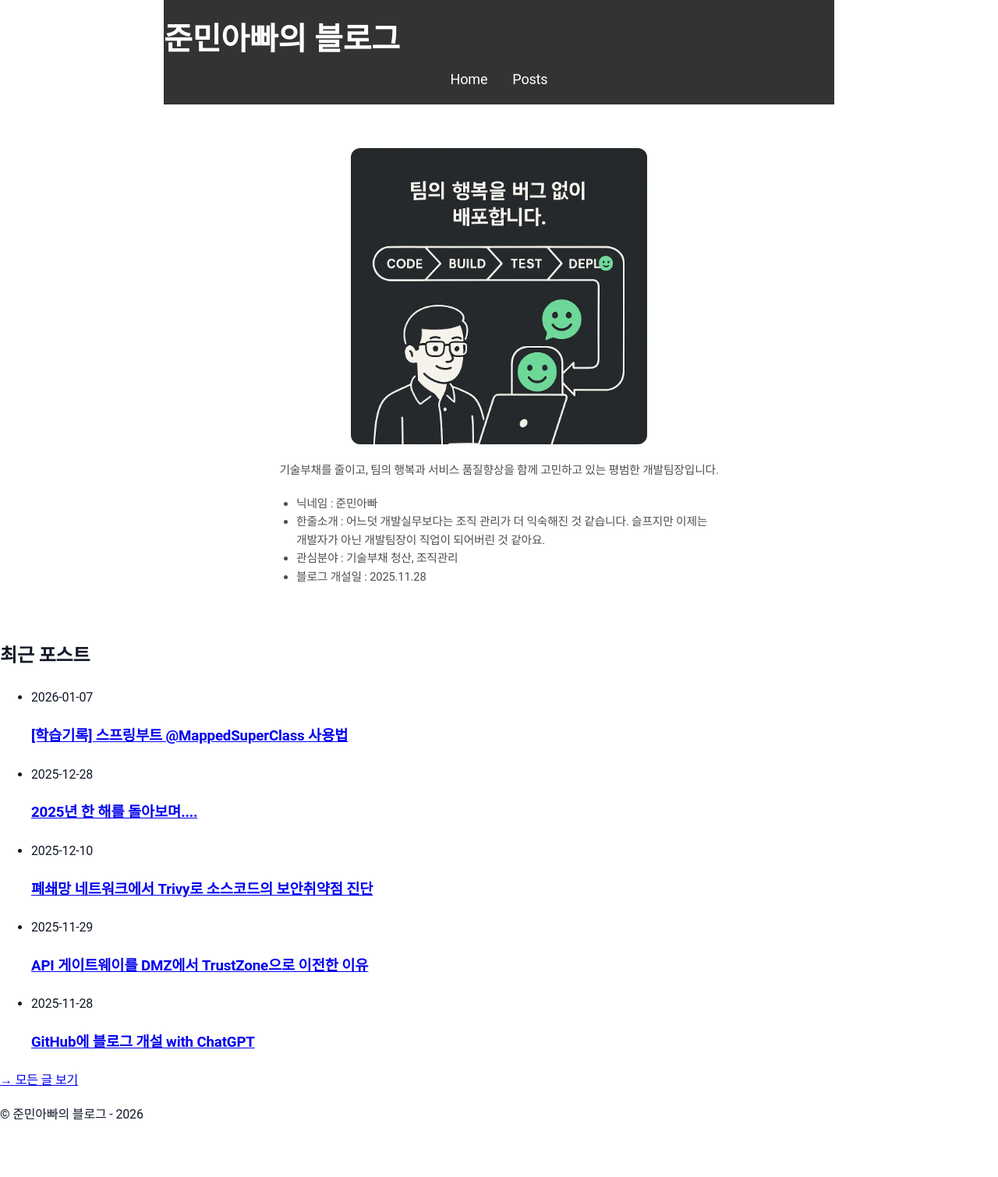
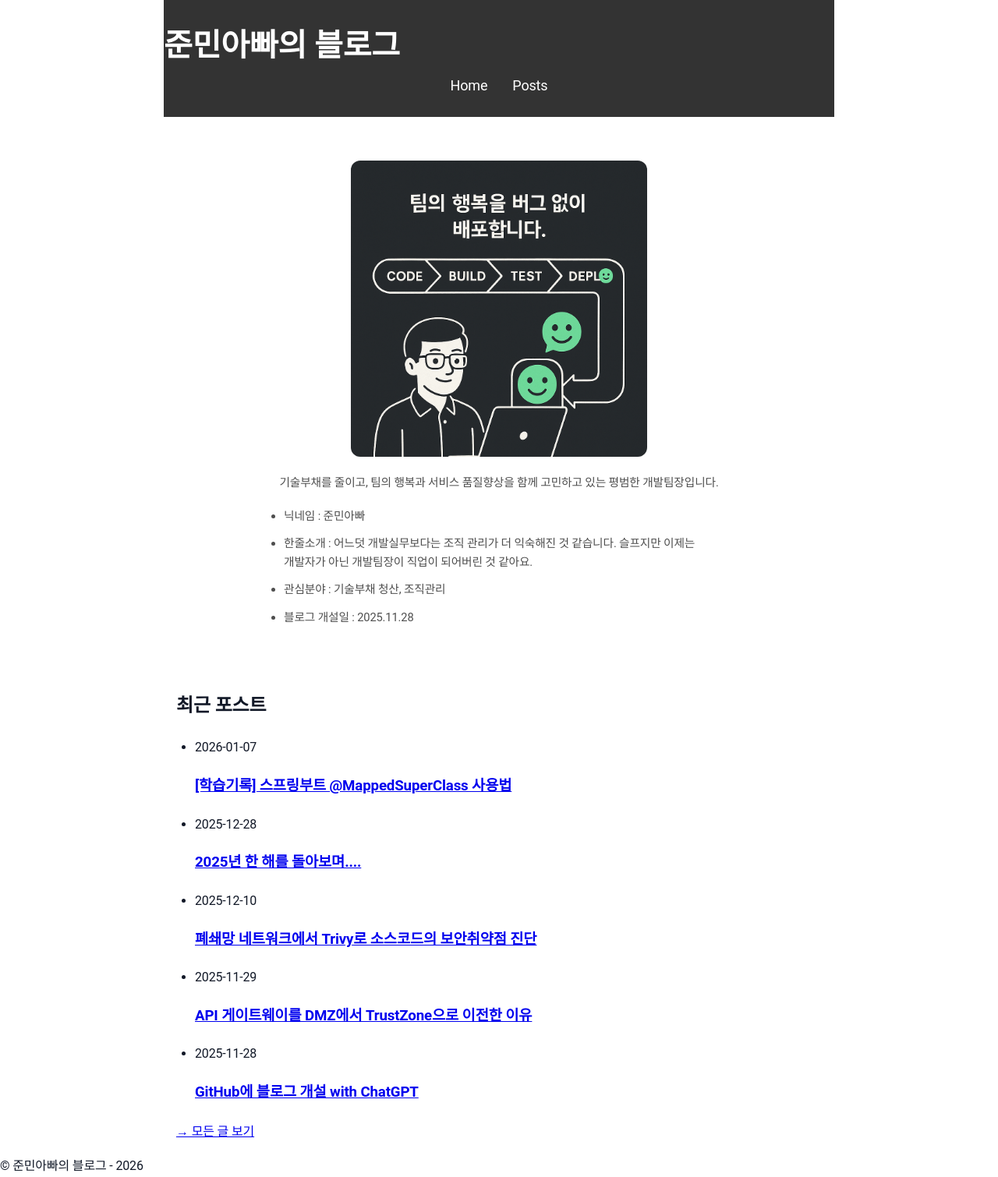
Before and after one commit to sanghoon-lee/sanghoon-lee.github.io, a Jekyll site: the page built from index.md, in a window 1280 px wide. Shown: the whole page at 78% size. Built offline with Jekyll 4.4.1, drawn with Linux system fonts in a browser that asks for light colours; before the commit the page ends 1444 px from its top, so only the background shows below that.

Commit message:
main.scss 수정

```diff
--- a/assets/main.scss
+++ b/assets/main.scss
@@ -7,7 +7,7 @@
    ========================= */
 
 :root{
-  --content-max: 860px;
+  --content-max: 860px;  /* 본문 최대 폭 */
   --text: #111827;
   --muted: #6b7280;
   --bg: #ffffff;
@@ -38,9 +38,10 @@ body{
   background-color: #333; /* 전체 배경을 검정색으로 */
   color: #fff;
   width: 100%;
+  padding: 1.5rem 0; /* 여백 추가 */
+  text-align: left;
+  margin: 0 auto;
   max-width: var(--content-max); /* 본문과 동일한 폭 */
-  margin: 0 auto;
-  padding: 1rem 0; /* 여백 추가 */
 }
 
 .site-title {
@@ -58,8 +59,9 @@ body{
 /* 네비게이션 메뉴 */
 .site-nav {
   display: flex;
-  justify-content: center; /* 메뉴 중앙 정렬 */
+  justify-content: center; /* 메뉴 항목을 중앙으로 배치 */
   padding: 0;
+  width: 100%; /* 메뉴가 전체 폭을 차지 */
 }
 
 .site-nav a {
@@ -92,6 +94,29 @@ body{
   margin: 1.5rem 0;
   color: #fff; /* 포스트 제목 색상 */
   text-align: left; /* 왼쪽 정렬 */
+}
+
+/* =========================
+   글 본문 및 포스팅 목록 정리
+   ========================= */
+
+/* 본문 및 포스트 글 정렬 */
+.page-content, .post-content, main {
+  max-width: var(--content-max); /* 본문 폭 */
+  margin-left: auto;
+  margin-right: auto;
+  padding-left: 1rem;
+  padding-right: 1rem;
+}
+
+/* 포스팅 목록 */
+ul, ol {
+  margin-bottom: 1.25rem;
+  padding-left: 1.5rem;
+}
+
+li {
+  margin-bottom: 0.75rem;
 }
 
 /* =========================
```
